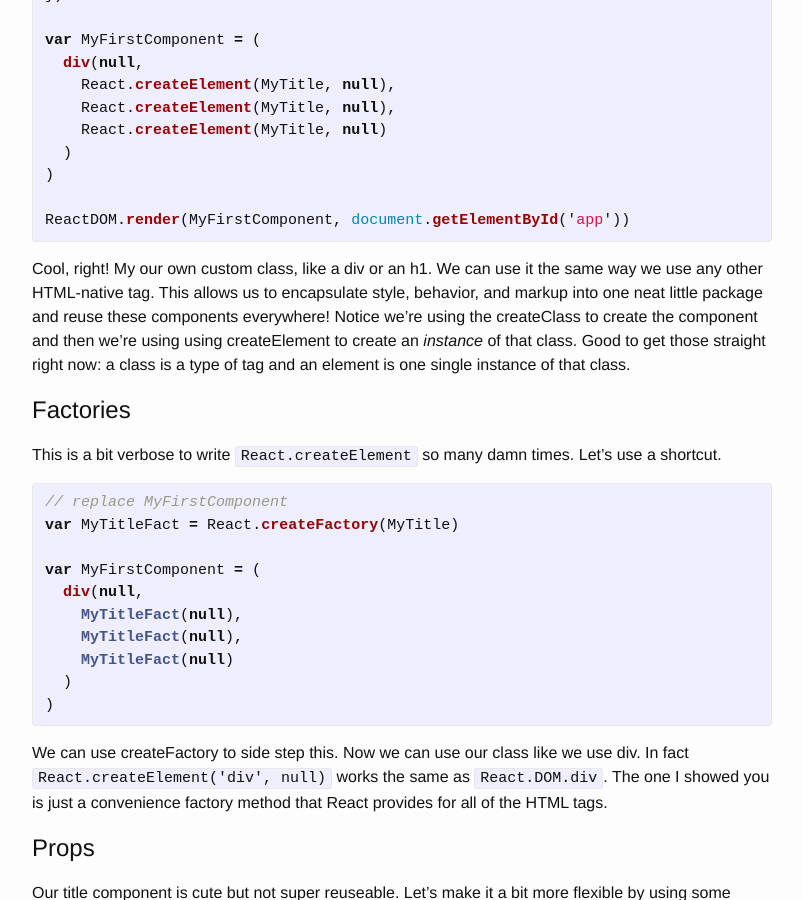
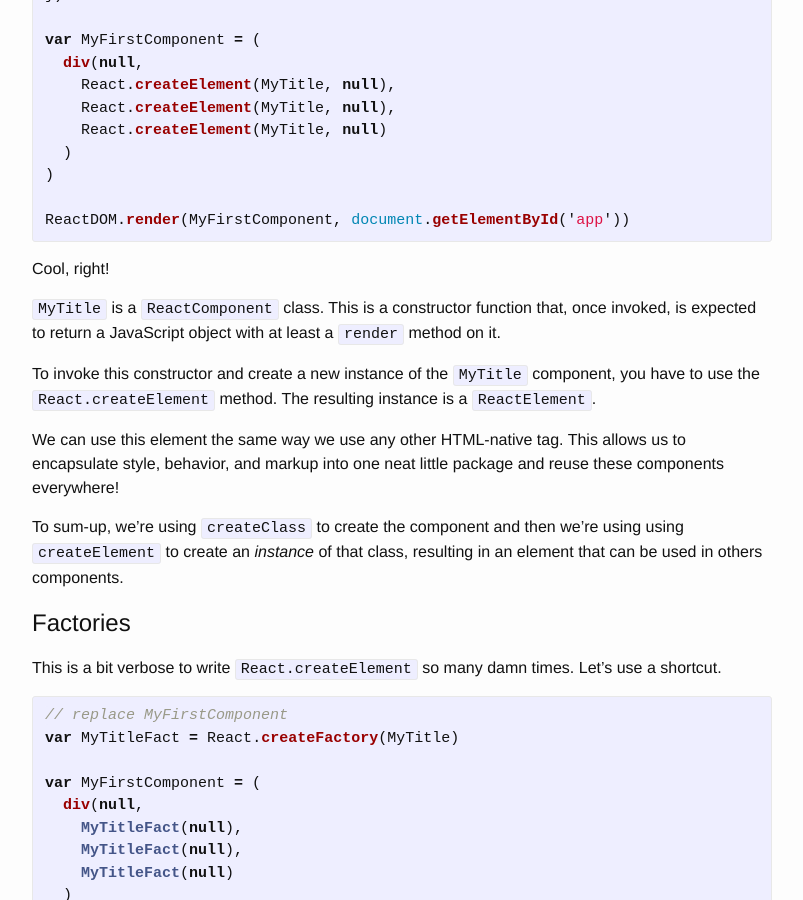
Before and after one commit to btholt/complete-intro-to-react, a Jekyll site: the page built from index.html, in a window 1280 px wide and 900 px high, scrolled down 3107 px. Shown: the whole window, without its empty margins (238-1041 px from the left). Built offline with Jekyll 4.4.1, drawn with Linux system fonts in a browser that asks for light colours.

Commit message:
Introduce more clearly what is this javascript class.

```diff
--- a/_posts/2016-01-03-react.markdown
+++ b/_posts/2016-01-03-react.markdown
@@ -75,7 +75,16 @@ ReactDOM.render(MyFirstComponent, document.getElementById('app'))
 
 {% endhighlight %}
 
-Cool, right! My our own custom class, like a div or an h1. We can use it the same way we use any other HTML-native tag. This allows us to encapsulate style, behavior, and markup into one neat little package and reuse these components everywhere! Notice we're using the createClass to create the component and then we're using using createElement to create an _instance_ of that class. Good to get those straight right now: a class is a type of tag and an element is one single instance of that class.
+Cool, right!
+
+`MyTitle` is a `ReactComponent` class. This is a constructor function that, once invoked, is expected to return a JavaScript object with at least a `render` method on it.
+
+To invoke this constructor and create a new instance of the `MyTitle` component, you have to use the `React.createElement` method. The resulting instance is a `ReactElement`.
+
+We can use this element the same way we use any other HTML-native tag. This allows us to encapsulate style, behavior, and markup into one neat little package and reuse these components everywhere!
+
+To sum-up, we're using `createClass` to create the component and then we're using using `createElement` to create an _instance_ of that class, resulting in an element that can be used in others components.
+
 
 ## Factories
 
```
